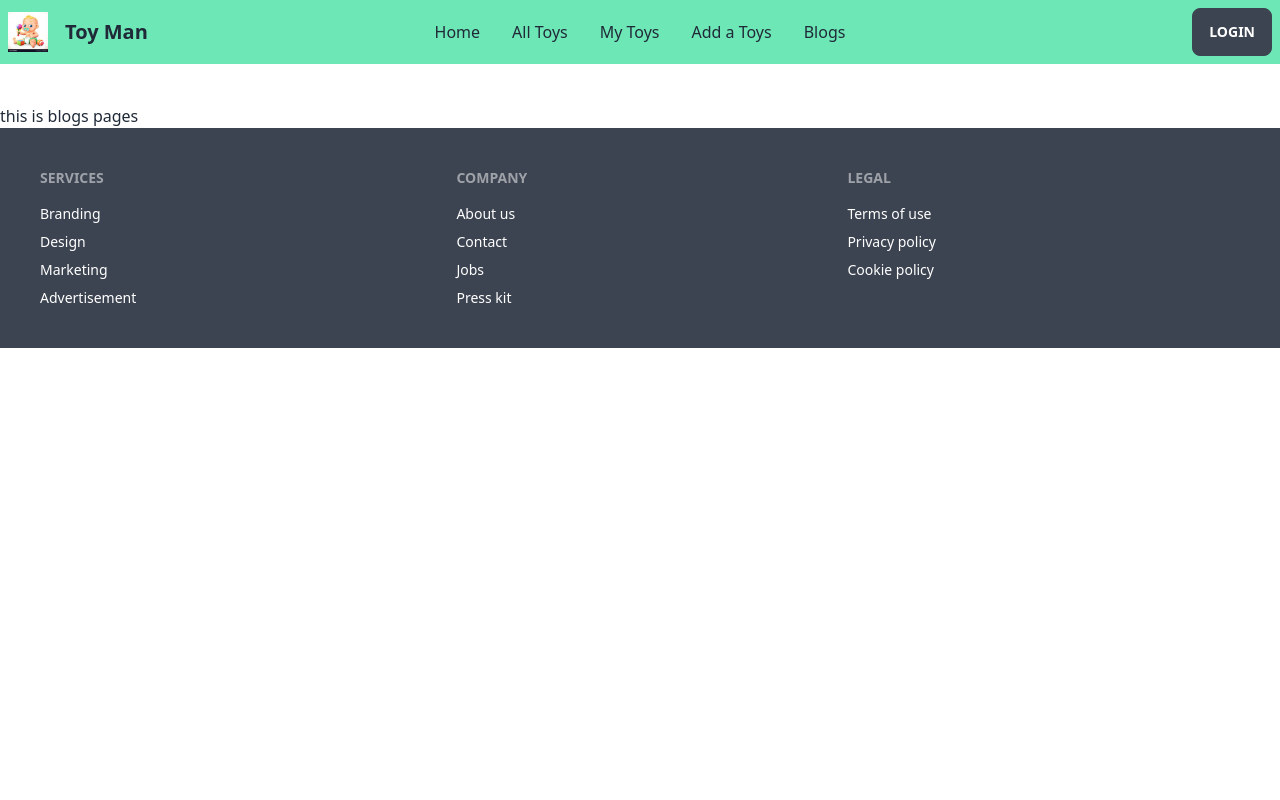
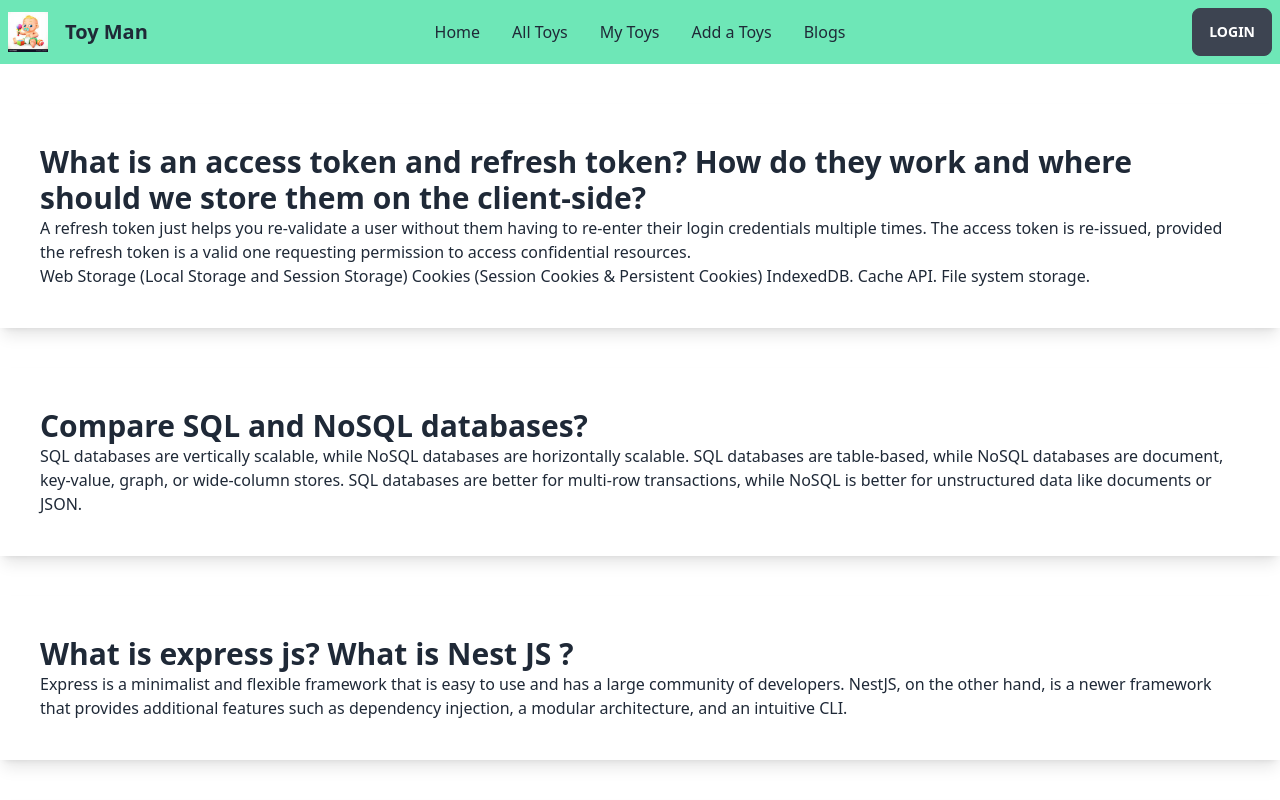
Before and after one commit to rhrubelr/toyman-client, a React (Vite) app: page /blogs in a window 1280 px wide. Shown: the top 800 px of the page. Built offline with nearby package versions, Linux system fonts and the light colour scheme; no server answers.

Commit message:
added viewdetais card

```diff
--- a/src/pages/Blogs/Blogs.jsx
+++ b/src/pages/Blogs/Blogs.jsx
@@ -1,8 +1,38 @@
 
 const Blogs = () => {
     return (
-        <div>
-            <h4>this is blogs  pages </h4>
+        <div className="container">
+            <div className="mx-auto my-10 shadow-lg p-10">
+                <h2 className="font-bold text-3xl w-70">What is an access token and refresh token? How do they work and where should we store them on the client-side?</h2>
+
+                <p>A refresh token just helps you re-validate a user without them having to re-enter their login credentials multiple times. The access token is re-issued, provided the refresh token is a valid one requesting permission to access confidential resources.</p>
+                <p>
+                    Web Storage (Local Storage and Session Storage)
+                    Cookies (Session Cookies & Persistent Cookies)
+                    IndexedDB.
+                    Cache API.
+                    File system storage.
+
+                </p>
+            </div>
+
+            <div className="mx-auto my-10 shadow-lg p-10">
+                <h2 className="font-bold text-3xl">Compare SQL and NoSQL databases?</h2>
+
+                <p>SQL databases are vertically scalable, while NoSQL databases are horizontally scalable. SQL databases are table-based, while NoSQL databases are document, key-value, graph, or wide-column stores. SQL databases are better for multi-row transactions, while NoSQL is better for unstructured data like documents or JSON.</p>
+            </div>
+
+            <div className="mx-auto my-10 shadow-lg p-10">
+                <h2 className="font-bold text-3xl">What is express js? What is Nest JS ?</h2>
+
+                <p>Express is a minimalist and flexible framework that is easy to use and has a large community of developers. NestJS, on the other hand, is a newer framework that provides additional features such as dependency injection, a modular architecture, and an intuitive CLI.</p>
+            </div>
+
+            <div className="mx-auto my-10 shadow-lg p-10">
+                <h2 className="font-bold text-3xl">What is MongoDB aggregate and how does it work ?</h2>
+
+                <p>What is Aggregation in MongoDB? Aggregation is a way of processing a large number of documents in a collection by means of passing them through different stages. The stages make up what is known as a pipeline. The stages in a pipeline can filter, sort, group, reshape and modify documents that pass through the pipeline.</p>
+            </div>
         </div>
     );
 };
--- a/src/pages/Login/Login.jsx
+++ b/src/pages/Login/Login.jsx
@@ -43,18 +43,18 @@ const Login = () => {
     // }
 
     return (
-        <div className='container mx-auto bg-purple-300 rounded-lg py-2'>
+        <div className='container mx-auto bg-cyan-950 rounded-lg py-2'>
             <h3 className=' w-80 py-2 mt-2 mx-auto text-purple-100 font-bold text-lg rounded-lg bg-purple-900 text-center'>Please Login</h3>
             <form onSubmit={handleLogin} className="form-control w-full max-w-xs mx-auto">
 
                 <label className="label">
-                    <span className="label-text font-bold">What is your Email ?</span>
+                    <span className="label-text text-white font-bold">What is your Email ?</span>
 
                 </label>
                 <input type="email" name='email' placeholder="Type here" required className="input input-bordered w-full max-w-xs" />
 
                 <label className="label">
-                    <span className="label-text font-bold">What is your Password?</span>
+                    <span className="label-text font-bold text-white">What is your Password?</span>
 
                 </label>
                 <input type="password" name='password' placeholder="Type here" required className="input input-bordered w-full max-w-xs" />
@@ -62,14 +62,11 @@ const Login = () => {
 
                 <button className='btn btn-accent mt-2' type='submit'>Login</button>
 
-                <p>Don't have an account <span> <Link className='link link-primary' to="/register">Registration</Link></span></p>
-                <p onClick={handleGoogleSignIn} className='btn btn-error w-80 py-2 mt-2 mx-auto text-center'>
+                <p className="text-white">Don't have an account <span> <Link className='link link-primary' to="/register">Registration</Link></span></p>
+                <p onClick={handleGoogleSignIn} className='text-white btn btn-error w-80 py-2 mt-2 mx-auto text-center'>
                     <FaGoogle className=' w-10 h-7'></FaGoogle>  Login With Google
                 </p>
-                {/* <p onClick={handleGithubSignIn} className='btn bg-black w-80 py-2 mt-2 mx-auto text-center'>
-                    <FaGithub className=' w-10 h-7'></FaGithub>
-                    Login With GitHub
-                </p> */}
+
             </form>
 
         </div>
--- a/src/pages/MyToys/MyToys.jsx
+++ b/src/pages/MyToys/MyToys.jsx
@@ -7,20 +7,21 @@ const MyToys = () => {
     const [toys, setToys] = useState(products)
     return (
         <div>
-            <div className="overflow-x-auto w-full">
+            <div className="overflow-x-auto w-full container mx-auto">
                 <table className="table w-full">
                     {/* head */}
-                    <thead className="container mx-auto">
+                    <thead className="">
                         <tr>
                             <th>
                                 <label>
-                                    <input type="checkbox" className="checkbox" />
+                                    <th> Product Name</th>
                                 </label>
                             </th>
+
                             <th>Produnt Info</th>
-                            <th>Name</th>
                             <th>Email</th>
-                            <th> price</th>
+                            <th>Delete and Edit</th>
+                            {/* <th> price</th> */}
                             <th></th>
                         </tr>
                     </thead>
--- a/src/pages/Register/Register.jsx
+++ b/src/pages/Register/Register.jsx
@@ -33,32 +33,32 @@ const Register = () => {
 
             <form onSubmit={handleRegister} className="form-control w-full max-w-xs mx-auto">
                 <label className="label">
-                    <span className="label-text font-bold">What is your name ?</span>
+                    <span className="label-text font-bold text-white">What is your name ?</span>
 
                 </label>
                 <input type="text" name='name' placeholder="Type here"  required className="input input-bordered w-full max-w-xs" />
 
                 <label className="label">
-                    <span className="label-text font-bold">What is your image URL ?</span>
+                    <span className="label-text font-bold text-white">What is your image URL ?</span>
 
                 </label>
                 <input type="text" name='photo' placeholder="Type here" required className="input input-bordered w-full max-w-xs" />
 
                 <label className="label">
-                    <span className="label-text font-bold">What is your Email ?</span>
+                    <span className="label-text font-bold text-white">What is your Email ?</span>
 
                 </label>
                 <input type="email" name='email' placeholder="Type here" required className="input input-bordered w-full max-w-xs" />
 
                 <label className="label">
-                    <span className="label-text font-bold">What is your Password?</span>
+                    <span className="label-text font-bold text-white">What is your Password?</span>
 
                 </label>
                 <input type="password" name='password' placeholder="Type here" required className="input input-bordered w-full max-w-xs" />
 
-                <button className='btn btn-accent mt-2' type='submit'>Register</button>
+                <button className='btn btn-accent mt-2 text-white' type='submit'>Register</button>
 
-                <p>Already have an account <span> <Link className='link link-primary' to="/login">Login</Link></span></p>
+                <p className="text-white">Already have an account <span> <Link className='link link-primary' to="/login">Login</Link></span></p>
 
             </form>
         </div>
--- a/src/pages/ToyProducts/ToyProducts.jsx
+++ b/src/pages/ToyProducts/ToyProducts.jsx
@@ -63,12 +63,12 @@ const ToyProducts = ({ toy, toys, setToys }) => {
                 <td>
                     date time : {datetime}
                     <br />
-                    <span className="badge badge-ghost badge-sm">Community Outreach Specialist</span>
+                    <span className="badge badge-ghost badge-sm">Seller Name: {seller}</span>
                 </td>
                 <td> Email : {email}</td>
-                <th className='flex justify-center items-center'>
+                <th className='flex justify-center items-center gap-2'>
                     <button className="btn  btn-accent">Edit</button>
-                    <button onClick={() => handleDelete(_id)} className="btn  btn-primary">Delete</button>
+                    <button  onClick={() => handleDelete(_id)} className="btn  btn-primary me-4">Delete</button>
                 </th>
             </tr>
 
--- a/src/pages/VeiwDetails/ViewDetails.jsx
+++ b/src/pages/VeiwDetails/ViewDetails.jsx
@@ -1,12 +1,28 @@
 import React from 'react';
-import { useLoaderData } from 'react-router-dom';
+import { Link, useLoaderData } from 'react-router-dom';
 
 const ViewDetails = () => {
     const views = useLoaderData()
     console.log(views)
+    const { _id, name, price, rating, image, company } = views;
+
     return (
-        <div>
-            <h3>{views.name}</h3>
+        <div className='mx-auto '>
+            <div className="mx-auto card card-side bg-base-100 shadow-xl">
+                <figure><img src={image} alt="Movie" /></figure>
+                <div className="card-body">
+                    <h2 className="card-title">name: {name}</h2>
+                    <p>rating: {rating}</p>
+                    <p>price: {price}</p>
+                    <p>company: {company}</p>
+
+                    <div className="card-actions">
+                        <Link to={'/'}>
+                            <button className="btn btn-primary">Back to card</button>
+                        </Link>
+                    </div>
+                </div>
+            </div>
         </div>
     );
 };
```
Also changed, not shown: 1 other file (tests, documents, lock files or other folders).
